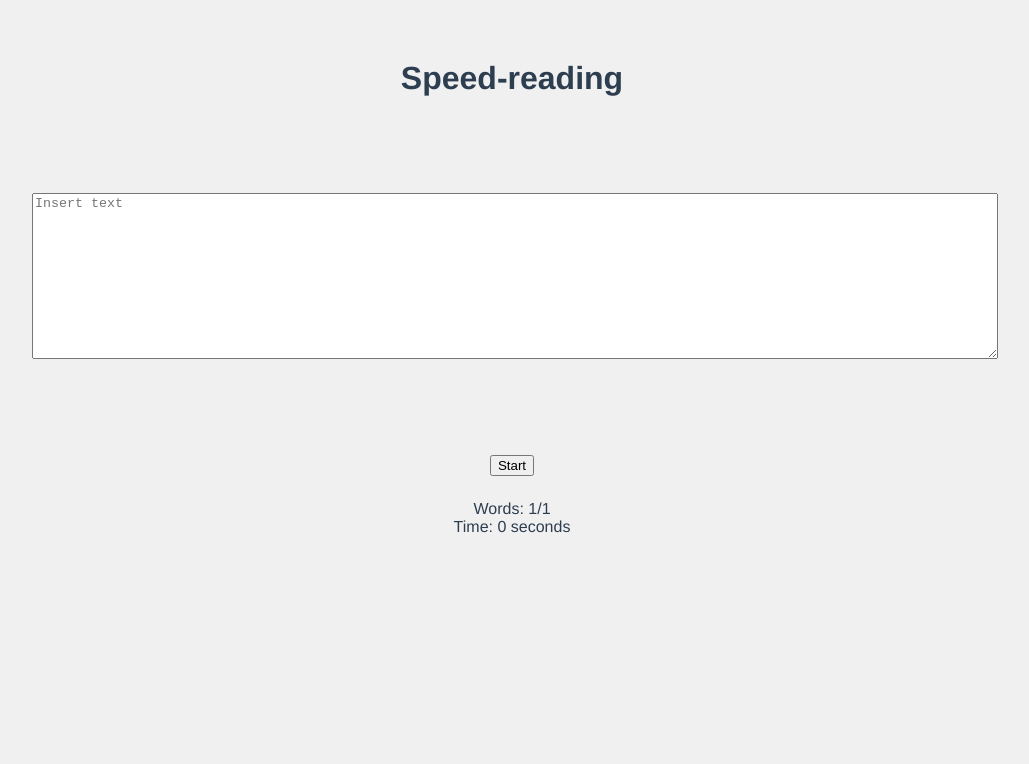
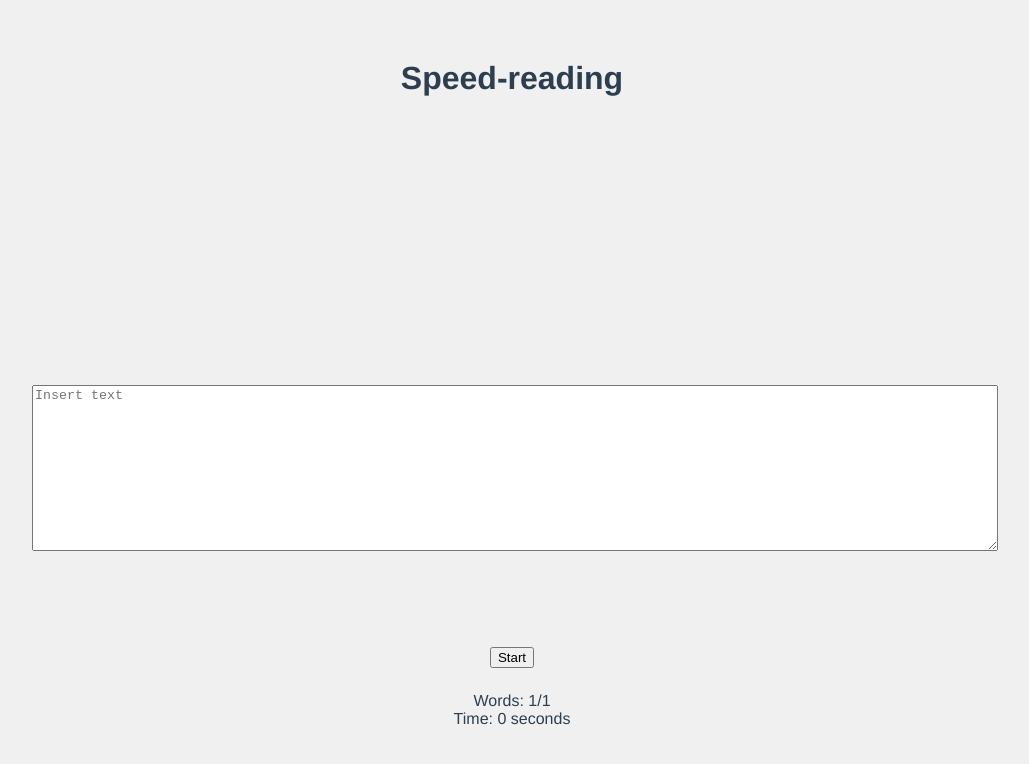
Before and after one commit to marcaltmann/speedy, a Vue app: page / in a window 1280 px wide. Shown: the top 764 px of the page, without its empty margins (128-1157 px from the left). Built offline with nearby package versions, Linux system fonts and the light colour scheme.

Commit message:
Try to use Sass

```diff
--- a/package.json
+++ b/package.json
@@ -18,6 +18,8 @@
     "babel-eslint": "^10.0.3",
     "eslint": "^5.16.0",
     "eslint-plugin-vue": "^5.0.0",
+    "node-sass": "^4.13.0",
+    "sass-loader": "^8.0.0",
     "vue-template-compiler": "^2.6.10"
   },
   "eslintConfig": {
--- a/src/App.vue
+++ b/src/App.vue
@@ -15,7 +15,9 @@ export default {
 };
 </script>
 
-<style>
+<style lang="scss">
+$base-unit: 1.5rem;
+
 body {
   background-color: #f0f0f0;
 }
--- a/src/components/CurrentWord.vue
+++ b/src/components/CurrentWord.vue
@@ -13,9 +13,12 @@ export default {
 };
 </script>
 
-<style>
+<style lang="scss">
+$current-word-font-size: 4rem;
+
 .current-word {
-  font-size: 4rem;
+  font-size: $current-word-font-size;
   line-height: 6rem;
+  min-height: 6rem;
 }
 </style>
```
Also changed, not shown: 1 other file (tests, documents, lock files or other folders).
